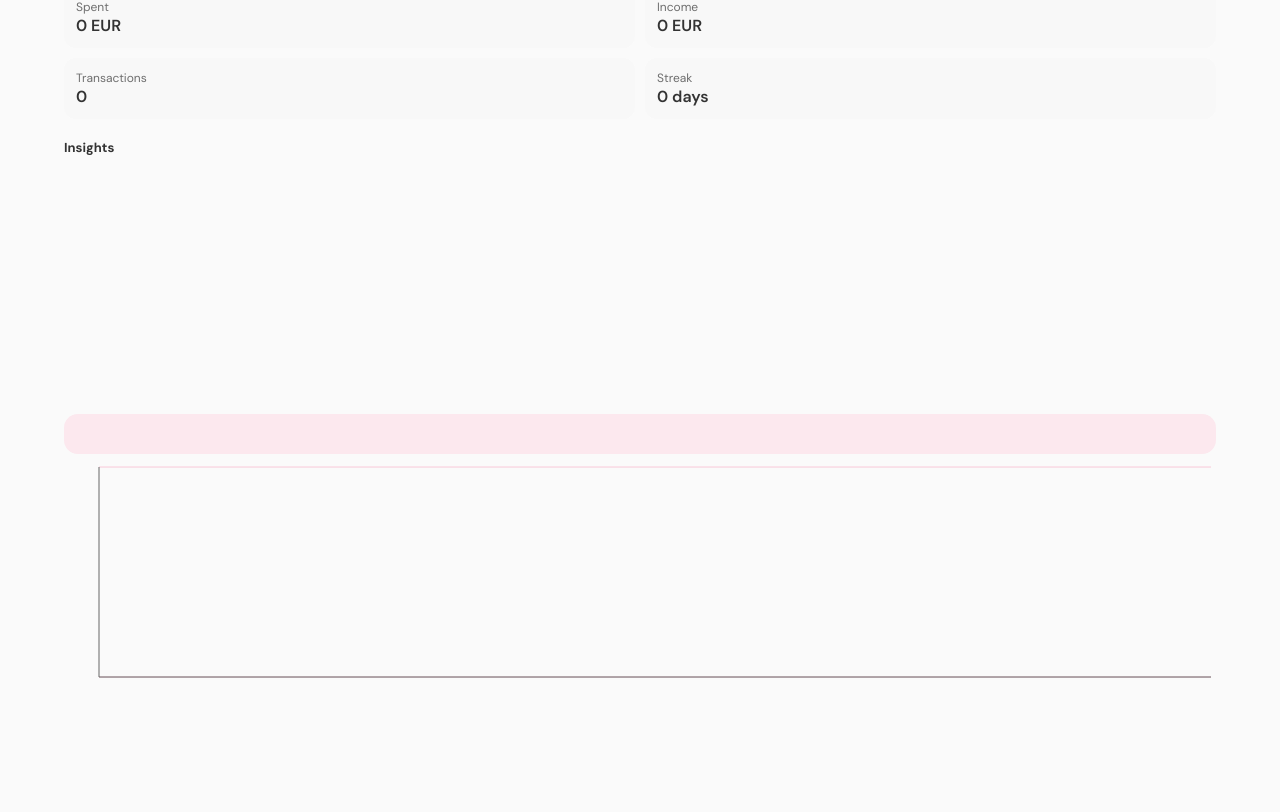
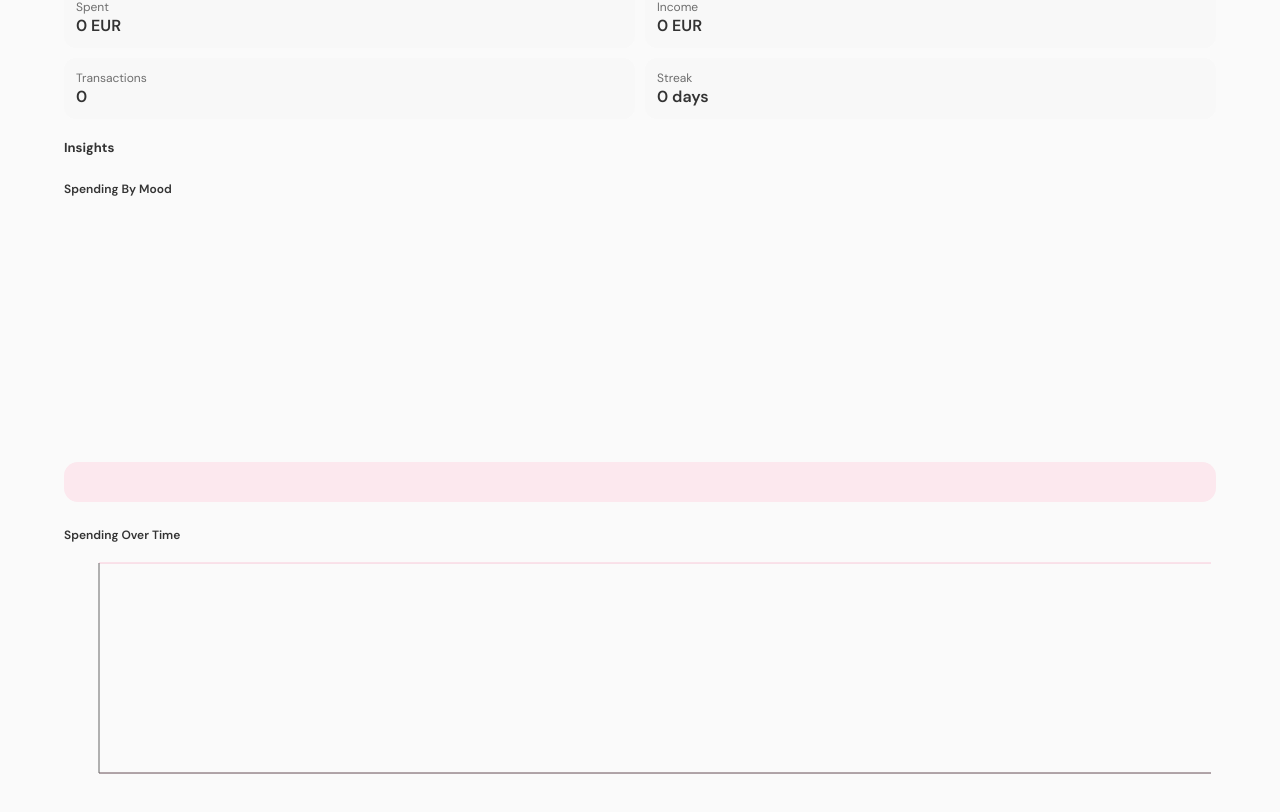
Before and after one commit to mirelalexy/blossom, a React (Vite) app in the folder frontend/: page /journey in a window 1280 px wide. Shown: the part 532-1344 px from the top of the page. Before the commit the page ends 1304 px from the top, so only its background shows below. Built offline with nearby package versions, Linux system fonts and the light colour scheme.

Commit message:
feat(journey): add titles for charts in Insights section

```diff
--- a/frontend/src/pages/Journey.jsx
+++ b/frontend/src/pages/Journey.jsx
@@ -85,9 +85,16 @@ function Journey() {
                 </div>
             </Section>
 
-            <Section title="Insights">
-                <CategoryChart data={categoryChartData} />
-                <SpendingChart data={spendingChartData} />
+            <Section title="Insights" className="insights-section" >
+                <div className="insights-chart">
+                    <p className="subsection-title">Spending By Mood</p>
+                    <CategoryChart data={categoryChartData} />
+                </div>
+
+                 <div className="insights-chart">
+                    <p className="subsection-title">Spending Over Time</p>
+                    <SpendingChart data={spendingChartData} />
+                </div>
             </Section>
         </div>
     )
--- a/frontend/src/styles/pages/Journey.css
+++ b/frontend/src/styles/pages/Journey.css
@@ -17,3 +17,18 @@
     grid-template-columns: 1fr 1fr;
     gap: 10px;
 }
+
+.subsection-title {
+    font-size: 12px;
+    font-weight: 600;
+}
+
+.insights-section {
+    gap: 25px;
+}
+
+.insights-chart {
+    display: flex;
+    flex-direction: column;
+    gap: 15px;
+}
```
